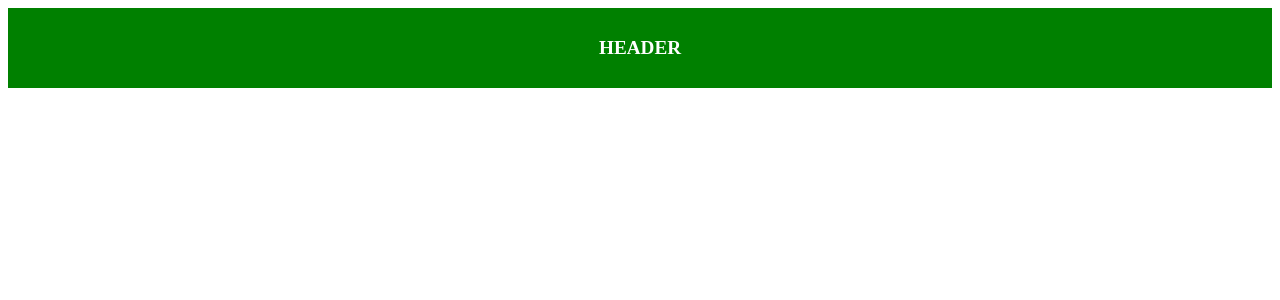
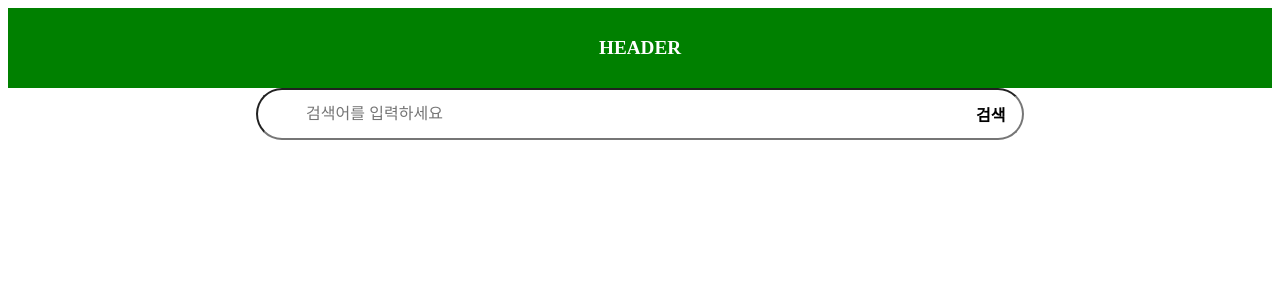
Before and after one commit to hyunjoebrother/marketz-task-fe, a React (Create React App) app: page / in a window 1280 px wide. Shown: the top 300 px of the page. Built offline with nearby package versions, Linux system fonts and the light colour scheme.

Commit message:
feat: implement Input Component

```diff
--- /dev/null
+++ b/src/components/Search/Search.tsx
@@ -0,0 +1,50 @@
+import React from "react";
+import styled from "styled-components";
+
+const Wrapper = styled.div`
+  position: relative;
+  display: flex;
+  justify-content: center;
+  align-items: center;
+  width: 100%;
+  min-width: 24rem;
+  max-width: 48rem;
+`;
+
+const Input = styled.input`
+  position: relative;
+  display: flex;
+  justify-content: center;
+  align-items: center;
+  width: calc(100% - 3rem);
+  height: 6vh;
+  border-radius: 3rem;
+  padding: 0 3rem;
+  color: black;
+  font-size: 1rem;
+  ::placeholder {
+    color: gray;
+    font-size: 0.8rem;
+  }
+`;
+
+const Text = styled.div`
+  font-size: 1rem;
+  font-weight: 700;
+  color: black;
+  position: absolute;
+  right: 1rem;
+  width: 2rem;
+  cursor: pointer;
+`;
+
+const Search: React.FC = () => {
+  return (
+    <Wrapper>
+      <Input placeholder="검색어를 입력하세요" />
+      <Text>검색</Text>
+    </Wrapper>
+  );
+};
+
+export default Search;
--- a/src/pages/Main/Main.tsx
+++ b/src/pages/Main/Main.tsx
@@ -1,10 +1,24 @@
 import React from "react";
+import styled from "styled-components";
 import Header from "../../components/Header/Header";
+import Search from "../../components/Search/Search";
+
+const Wrapper = styled.div`
+  position: relative;
+  height: 100%;
+  display: flex;
+  justify-content: center;
+  align-items: center;
+  padding: 0 8rem;
+`;
 
 const Main: React.FC = () => {
   return (
     <div>
       <Header />
+      <Wrapper>
+        <Search />
+      </Wrapper>
     </div>
   );
 };
```
